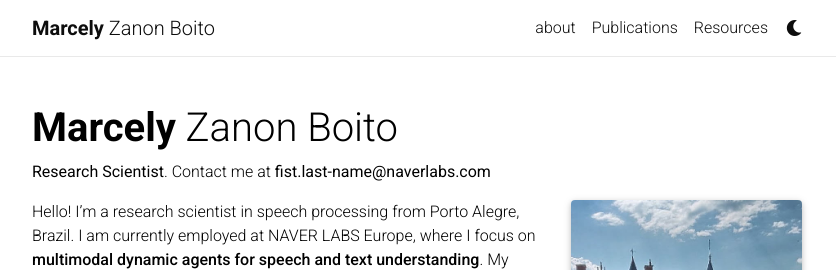
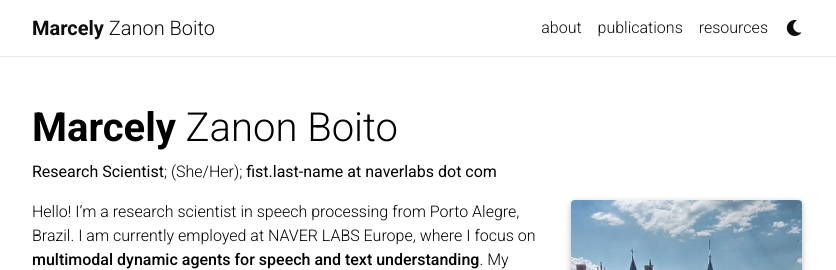
Before and after one commit to mzboito/mzboito.github.io, a Jekyll site: the page built from _pages/about.md, in a window 1280 px wide. Shown: the top 270 px of the page, without its empty margins (223-1059 px from the left). Built offline with Jekyll 4.4.1, drawn with Linux system fonts in a browser that asks for light colours; nearby versions of some CDN libraries; a style sheet for code colours, icons or effects is not loaded.

Commit message:
website update

```diff
--- a/_bibliography/papers.bib
+++ b/_bibliography/papers.bib
@@ -40,7 +41,7 @@
 }
 
 @INPROCEEDINGS{10447520,
-  author={Ferraz, Thomas Palmeira and Zanon Boito, Marcely and Brun, Caroline and Nikoulina, Vassilina},
+  author={Ferraz, Thomas Palmeira and Boito, Marcely Zanon and Brun, Caroline and Nikoulina, Vassilina},
   booktitle={ICASSP 2024 - 2024 IEEE International Conference on Acoustics, Speech and Signal Processing (ICASSP)},
   title={Multilingual Distilwhisper: Efficient Distillation of Multi-Task Speech Models Via Language-Specific Experts},
   year={2024},
--- a/_config.yml
+++ b/_config.yml
@@ -134,8 +134,8 @@
 # -----------------------------------------------------------------------------
 
 scholar:
-  last_name:
-  first_name:
+  last_name: Boito
+  first_name: Marcely Zanon
 
   style: apa
   locale: en
--- a/_pages/about.md
+++ b/_pages/about.md
@@ -2,7 +2,7 @@
 layout: about
 title: About
 permalink: /
-description: <b>Research Scientist</b>. Contact me at <b>fist.last-name@naverlabs.com</b>
+description: <b>Research Scientist</b>; (She/Her); <b><span class="highlight-blue">fist.last-name at naverlabs dot com</span></b>
 
 profile:
   align: right
--- a/_sass/_base.scss
+++ b/_sass/_base.scss
@@ -352,20 +352,24 @@
           border: 1px solid var(--global-theme-color);
         }
       }
+      abbr.comment-badge {
+        background-color: #f4d35e;
+        color: white;
+
+        a {
+          color: white;
+          &:hover {
+            text-decoration: none;
+          }
+        }
+      }
       .title {
         font-weight: bolder;
       }
       .author {
-        a {
-          border-bottom: 1px dashed var(--global-theme-color);
-          &:hover {
-            border-bottom-style: solid;
-            text-decoration: none;
-          }
-        }
-        > em {
-          border-bottom: 1px solid;
-          font-style: normal;
+        .author-self {
+          color: #3399ff;
+          font-weight: bold;
         }
       }
       .links {
```
Also changed, not shown: other parts of _bibliography/papers.bib (+3 -1 lines), _layouts/bib.html (+49 -10 lines), _pages/projects.md (+1 -1 lines), _pages/publications.md (+1 -1 lines).
